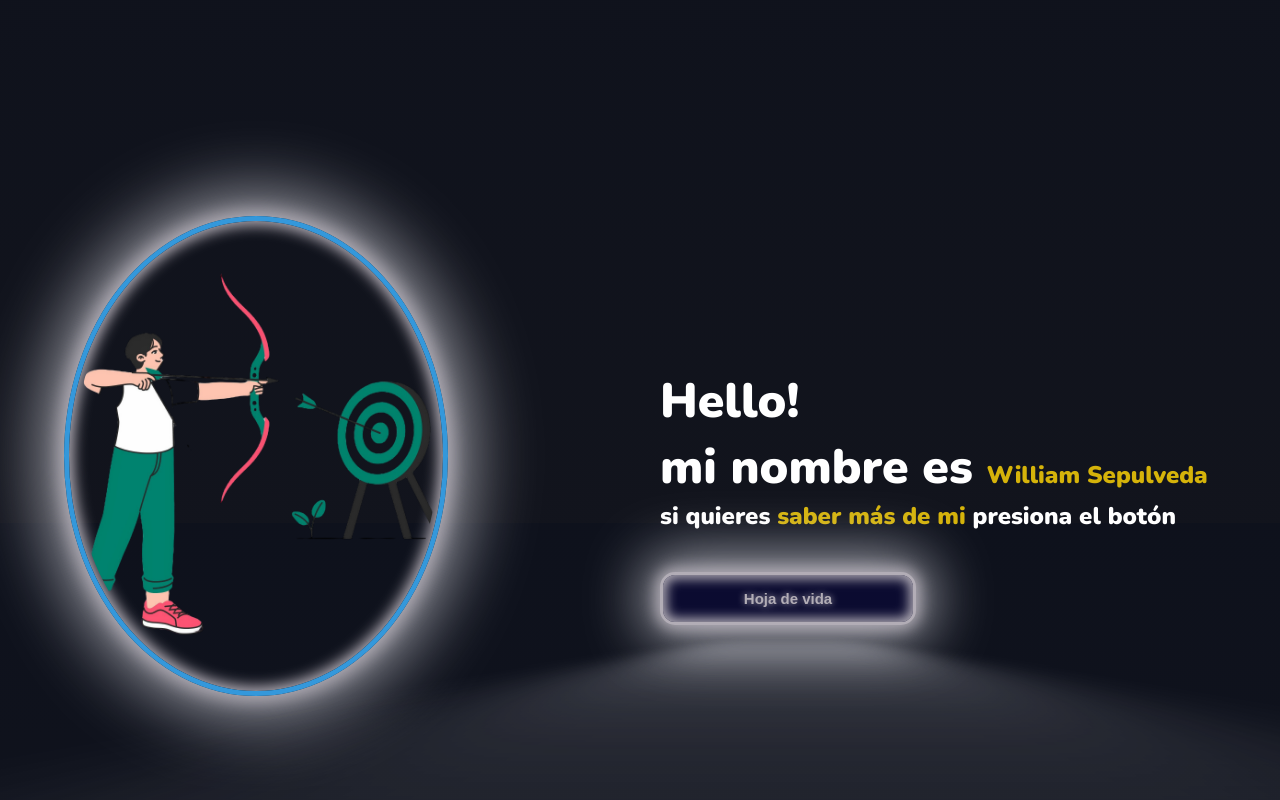
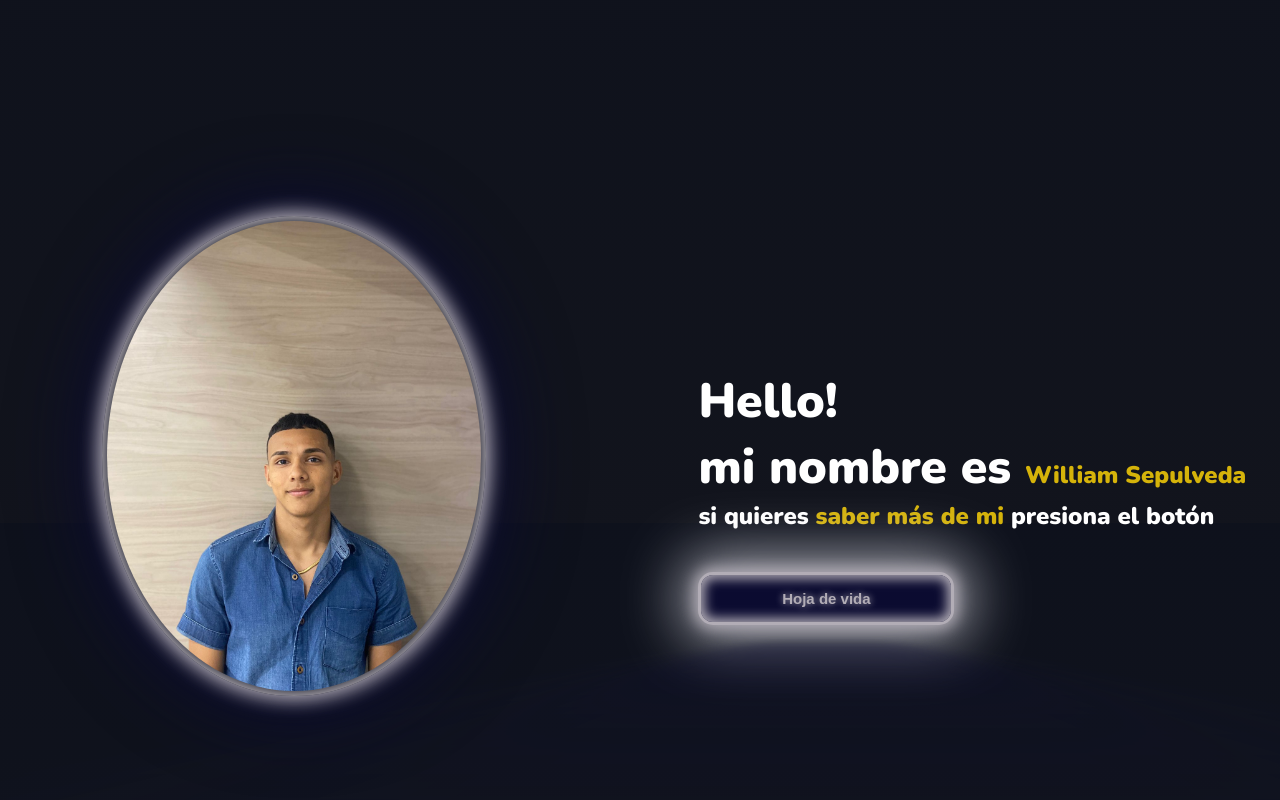
Before and after one commit to WilliamSepulveda/PortafolioWillDevRise, a plain HTML site: page src/views/home.html in a window 1280 px wide. Shown: the part 3477-4277 px from the top of the page. Drawn offline with nearby package versions, Linux system fonts and the light colour scheme; animation ran at ten frames a second.

Commit message:
feat :sparkles: se inserta la imagen del pérfil

```diff
--- a/src/css/home.css
+++ b/src/css/home.css
@@ -1051,12 +1051,12 @@ p {
 
 .william-image-container {
     margin-top: 15vh;
-    margin-left: 5vw;
+    margin-left: 8vw;
     width: 30vw;
     height: 60vh;
-    border: 5px solid #3498db;
+    border: 5px solid var(var(--glow-color));
     box-shadow: 0 0 1em .25em var(--glow-color),
-    0 0 4em 1em var(--glow-spread-color),
+    0 0 4em 1em var(--btn-color),
     inset 0 0 .75em .25em var(--glow-color);
     border-radius: 50%;
     padding: 5px;
@@ -1138,7 +1138,7 @@ p {
     left: 0;
     height: 100%;
     width: 100%;
-    background-color: var(--glow-spread-color);
+    background-color: var(--btn-color);
     filter: blur(2em);
     opacity: .7;
     transform: perspective(1.5em) rotateX(35deg) scale(1, .6);
--- a/src/views/home.html
+++ b/src/views/home.html
@@ -183,7 +183,7 @@
       <!-- esta es la seccion de perfil  -->
       <div class="william">
         <div class="william-image-container">
-          <img src="../storage/img/Mision.png" alt="Descripción de la imagen" />
+          <img src="../storage/img/WhatsApp Image 2024-07-25 at 12.28.46 PM.jpg" alt="Descripción de la imagen" />
         </div>
         <div class="william-text-container">
           <h2>Hello!</h2>
@@ -191,8 +191,9 @@
           <p>si quieres <span>saber más de mi</span> presiona el botón
 
           </p>
-          <button class="learn-more"> Hoja de vida
-          </button>
+          <a href="https://www.canva.com/design/DAGH4Sp_1iU/JrTnoi9DEAGWIY738X8_-g/edit">
+            <button class="learn-more">Hoja de vida</button>
+          </a>
         </div>
       </div>
 </body>
```
Also changed, not shown: src/storage/img/WhatsApp Image 2024-07-25 at 12.28.46 PM.jpg (added).
